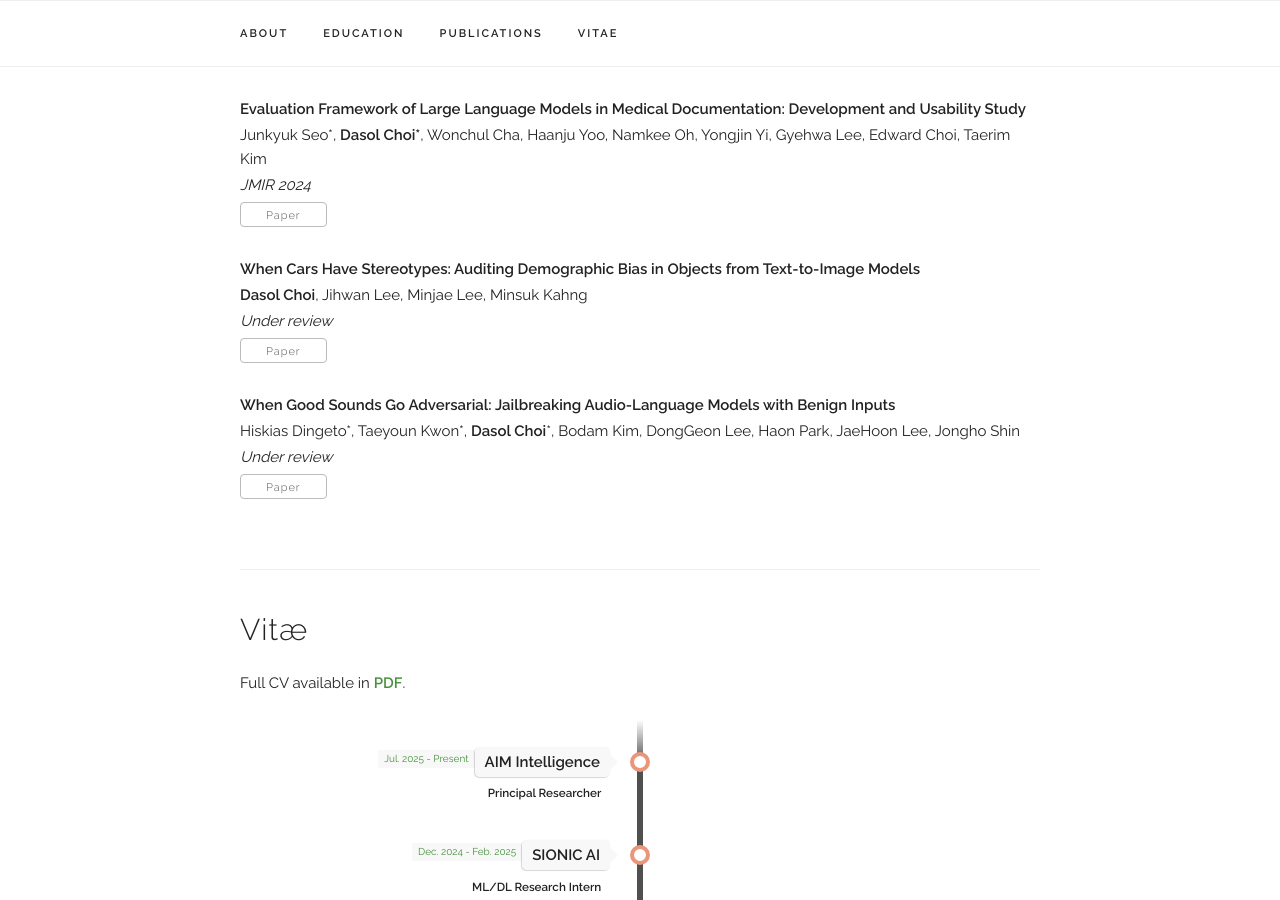
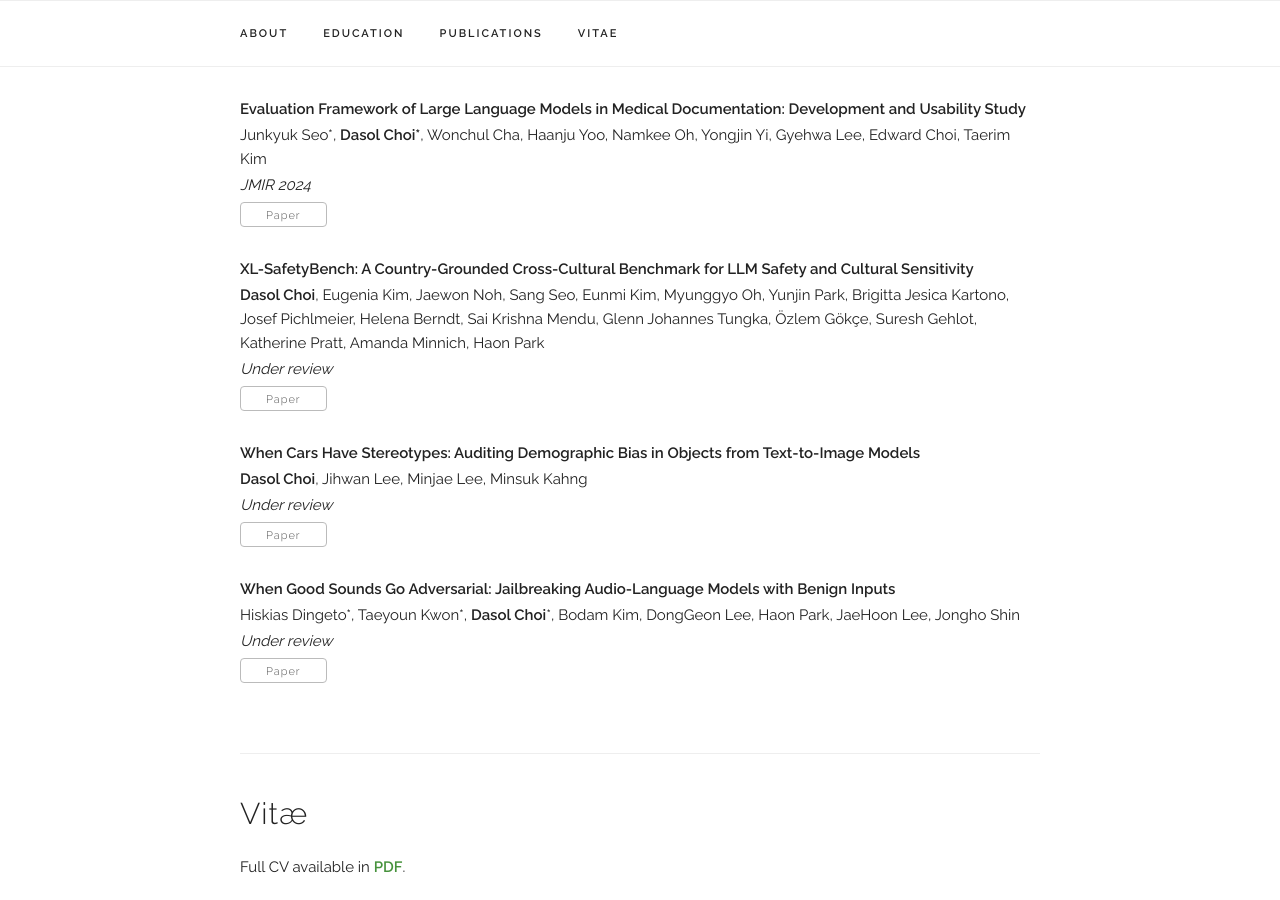
Before and after one commit to Dasol-Choi/dasol-choi.github.io, a Jekyll site: the page built from index.html, in a window 1280 px wide and 900 px high, scrolled down 2905 px. Built offline with Jekyll 4.4.1, drawn with Linux system fonts in a browser that asks for light colours; some web fonts are replaced.

Commit message:
Update publications.yaml

```diff
--- a/_data/publications.yaml
+++ b/_data/publications.yaml
@@ -45,6 +45,12 @@ papers:
     authors: "Junkyuk Seo*, <b>Dasol Choi*</b>, Wonchul Cha, Haanju Yoo, Namkee Oh, Yongjin Yi, Gyehwa Lee, Edward Choi, Taerim Kim"
     venue: "JMIR 2024"
     paper_pdf: "https://www.jmir.org/2024/1/e58329/"
+    selected: y
+
+  - title: "XL-SafetyBench: A Country-Grounded Cross-Cultural Benchmark for LLM Safety and Cultural Sensitivity"
+    authors: "<b>Dasol Choi</b>, Eugenia Kim, Jaewon Noh, Sang Seo, Eunmi Kim, Myunggyo Oh, Yunjin Park, Brigitta Jesica Kartono, Josef Pichlmeier, Helena Berndt, Sai Krishna Mendu, Glenn Johannes Tungka, Özlem Gökçe, Suresh Gehlot, Katherine Pratt, Amanda Minnich, Haon Park"
+    venue: "Under review"
+    paper_pdf: "https://arxiv.org/abs/2605.05662"
     selected: y
 
   - title: "When Cars Have Stereotypes: Auditing Demographic Bias in Objects from Text-to-Image Models"
```
